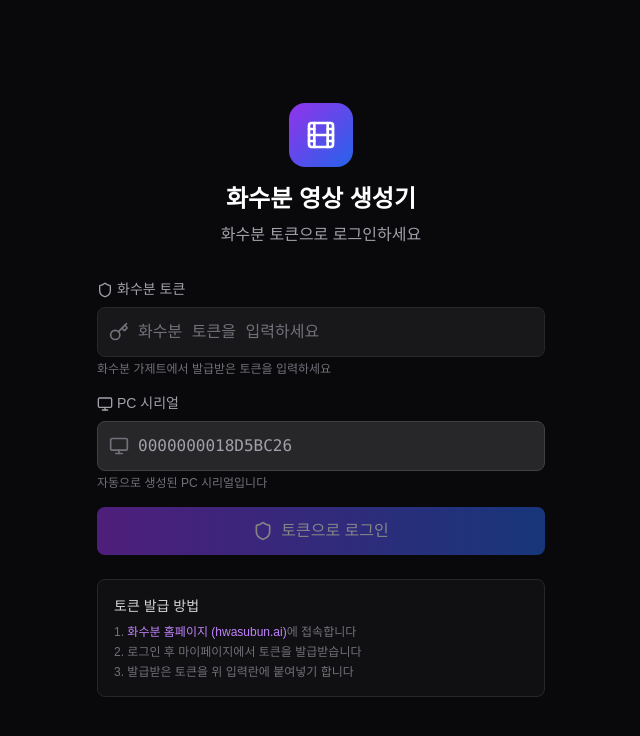
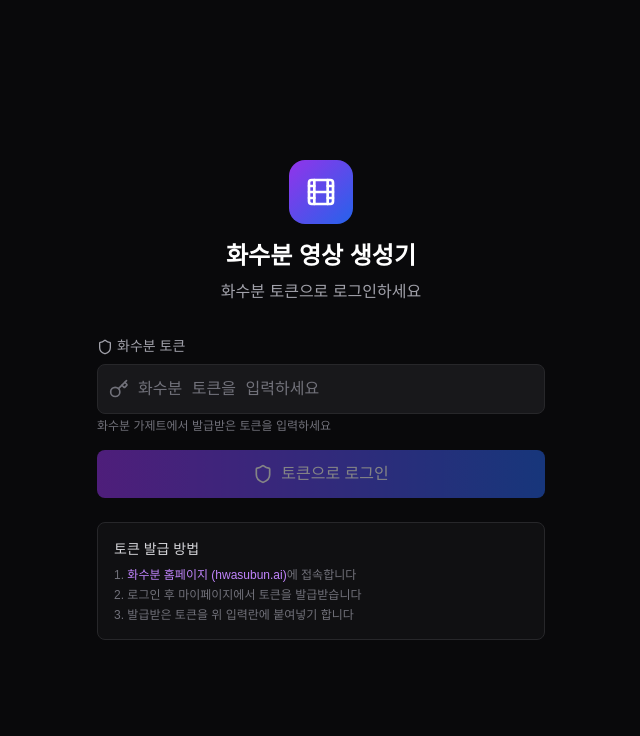
Before and after one commit to johunsang/mov, a Next.js app: page /login in a window 1280 px wide. Shown: the top 736 px of the page, without its empty margins (319-959 px from the left). Built offline with nearby package versions, Linux system fonts and the light colour scheme.

Commit message:
feat: 웹용 토큰 인증으로 변경 (PC 시리얼 검증 제거)

```diff
--- a/src/app/(auth)/login/page.tsx
+++ b/src/app/(auth)/login/page.tsx
@@ -1,53 +1,15 @@
 "use client";
 
-import { useState, useEffect } from "react";
+import { useState } from "react";
 import { signIn } from "next-auth/react";
 import { useRouter } from "next/navigation";
-import { Key, Monitor, Loader2, Film, Shield } from "lucide-react";
-
-// PC 시리얼 생성 함수 (브라우저 핑거프린트 기반)
-function generatePcSerial(): string {
-  const canvas = document.createElement("canvas");
-  const ctx = canvas.getContext("2d");
-  if (ctx) {
-    ctx.textBaseline = "top";
-    ctx.font = "14px Arial";
-    ctx.fillText("화수분", 2, 2);
-  }
-  const canvasData = canvas.toDataURL();
-
-  const fingerprint = [
-    navigator.userAgent,
-    navigator.language,
-    screen.width + "x" + screen.height,
-    screen.colorDepth,
-    new Date().getTimezoneOffset(),
-    canvasData.substring(0, 50),
-  ].join("|");
-
-  // 간단한 해시 생성
-  let hash = 0;
-  for (let i = 0; i < fingerprint.length; i++) {
-    const char = fingerprint.charCodeAt(i);
-    hash = ((hash << 5) - hash) + char;
-    hash = hash & hash;
-  }
-
-  return Math.abs(hash).toString(16).toUpperCase().padStart(16, "0");
-}
+import { Key, Loader2, Film, Shield } from "lucide-react";
 
 export default function LoginPage() {
   const router = useRouter();
   const [token, setToken] = useState("");
-  const [pcSerial, setPcSerial] = useState("");
   const [error, setError] = useState("");
   const [loading, setLoading] = useState(false);
-
-  useEffect(() => {
-    // PC 시리얼 자동 생성
-    const serial = generatePcSerial();
-    setPcSerial(serial);
-  }, []);
 
   const handleSubmit = async (e: React.FormEvent) => {
     e.preventDefault();
@@ -56,7 +18,6 @@
 
     const result = await signIn("credentials", {
       token,
-      pcSerial,
       redirect: false,
     });
 
@@ -98,25 +59,6 @@
             </div>
             <p className="text-xs text-zinc-500 mt-1">
               화수분 가제트에서 발급받은 토큰을 입력하세요
-            </p>
-          </div>
-
-          <div>
-            <label className="block text-sm text-zinc-400 mb-2">
-              <Monitor className="w-4 h-4 inline mr-1" />
-              PC 시리얼
-            </label>
-            <div className="relative">
-              <Monitor className="absolute left-3 top-1/2 -translate-y-1/2 w-5 h-5 text-zinc-500" />
-              <input
-                type="text"
-                value={pcSerial}
-                readOnly
-                className="w-full bg-zinc-800 border border-zinc-700 rounded-lg pl-10 pr-4 py-3 text-zinc-400 font-mono cursor-not-allowed"
-              />
-            </div>
-            <p className="text-xs text-zinc-500 mt-1">
-              자동으로 생성된 PC 시리얼입니다
             </p>
           </div>
 
--- a/src/lib/auth.ts
+++ b/src/lib/auth.ts
@@ -2,15 +2,17 @@
 import CredentialsProvider from "next-auth/providers/credentials";
 import prisma from "./prisma";
 
-const HWASUBUN_API_URL = "https://hwasubun.ai/api/token2/user-tokens";
+const HWASUBUN_API_URL = "https://hwasubun.ai/api/token2/user-tokens-web";
 
-// 화수분 토큰 검증 함수
-async function verifyHwasubunToken(token: string, pcSerial: string): Promise<{ success: boolean; data?: { userId?: string; email?: string; name?: string }; message?: string }> {
+// 화수분 토큰 검증 함수 (웹용 - PC 시리얼 검증 없음)
+async function verifyHwasubunToken(token: string): Promise<{ success: boolean; data?: { userId?: string; email?: string; name?: string }; message?: string }> {
   try {
     const response = await fetch(HWASUBUN_API_URL, {
       method: "POST",
-      headers: { "Content-Type": "application/json" },
-      body: JSON.stringify({ token, pcSerial }),
+      headers: {
+        "Content-Type": "application/json",
+      },
+      body: JSON.stringify({ token }),
     });
 
     if (response.ok) {
@@ -41,15 +43,14 @@
       name: "hwasubun-token",
       credentials: {
         token: { label: "Token", type: "text" },
-        pcSerial: { label: "PC Serial", type: "text" },
       },
       async authorize(credentials) {
-        if (!credentials?.token || !credentials?.pcSerial) {
-          throw new Error("토큰과 PC 시리얼을 입력해주세요");
+        if (!credentials?.token) {
+          throw new Error("토큰을 입력해주세요");
         }
 
-        // 화수분 서버에서 토큰 검증
-        const result = await verifyHwasubunToken(credentials.token, credentials.pcSerial);
+        // 화수분 서버에서 토큰 검증 (웹용 - PC 시리얼 불필요)
+        const result = await verifyHwasubunToken(credentials.token);
 
         if (!result.success) {
           throw new Error(result.message || "토큰 인증 실패");
```
